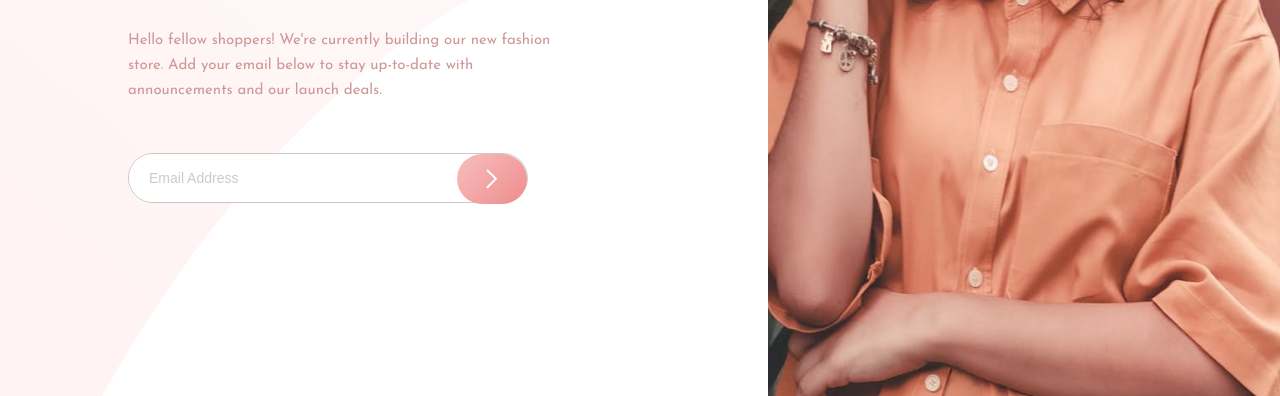
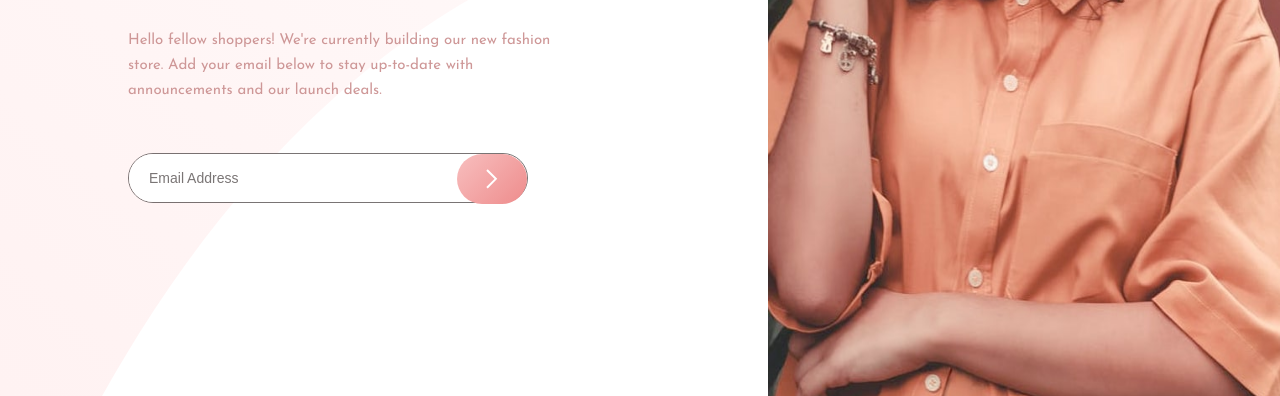
Before and after one commit to pph411/front-end-mentors-ep6, a plain HTML site: page index.html in a window 1280 px wide. Shown: the part 404-800 px from the top of the page. Drawn offline with Linux system fonts and the light colour scheme.

Commit message:
form colors update

```diff
--- a/styles.css
+++ b/styles.css
@@ -78,7 +78,7 @@ form {
     place-items: center;
     width: 85%;
     max-width: 400px;
-    border: 1px solid rgba(157, 150, 150, 0.5);
+    border: 1px solid hsla(0, 6%, 24%, 0.7);
     border-radius: 30px;
     margin: 0 auto;
 }
@@ -105,7 +105,7 @@ form input {
 
 form input::placeholder {
     font-weight: 400;
-    color: rgba(157, 150, 150, 0.5);
+    color: hsla(0, 6%, 24%, 0.7);
 }
 
 form label {
```
